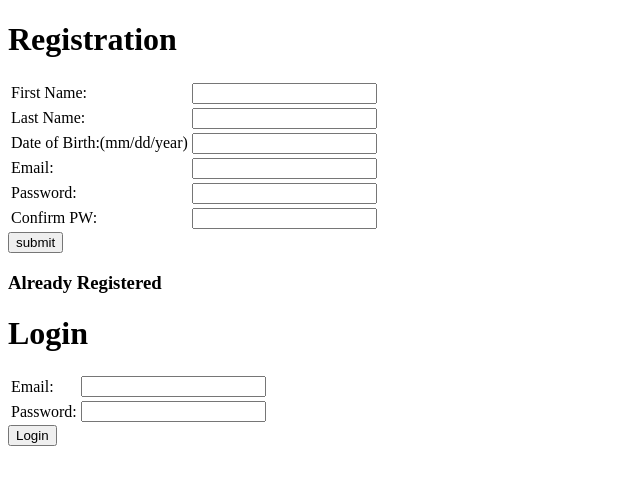
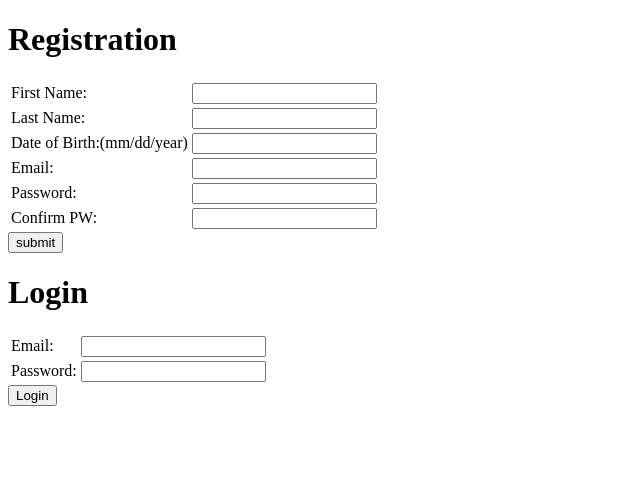
Before and after one commit to AlexQNguyen/dojo_secrets, a Django app: page / in a window 1280 px wide. Shown: the top 485 px of the page, without its empty margins (0-640 px from the left). Run offline with Django 3.2, Linux system fonts and the light colour scheme; parts of the project's set-up code (start-up, migrations or seed data) failed here and were passed over.

Commit message:
trying to deploy with changes

```diff
--- a/apps/dojo_app/templates/dojo_app/index.html
+++ b/apps/dojo_app/templates/dojo_app/index.html
@@ -51,7 +51,6 @@
     </form>
   </div> <!--end of class reg-->
   <div class='login'>
-    <h3>Already Registered</h3>
     <h1>Login</h1>
     <form action='/login' method='POST'>
       {%csrf_token%}
```
